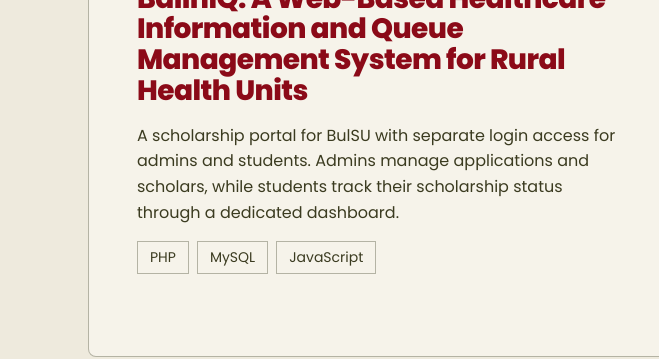
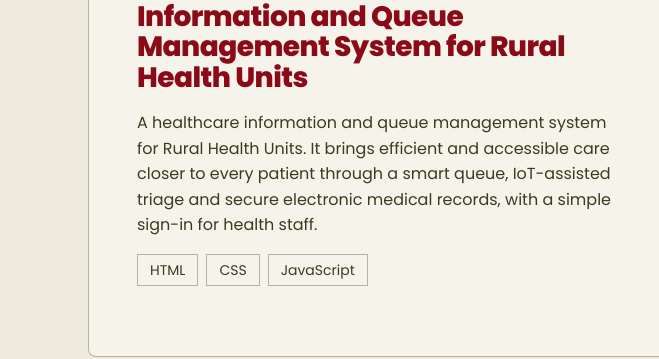
Before and after one commit to azcuyugan/Portfolio, a plain HTML site: page index.html in a window 1280 px wide. Shown: the part 2073-2432 px from the top of the page, 0-659 px from the left. Drawn offline with Linux system fonts and the light colour scheme.

Commit message:
Update index.html

```diff
--- a/index.html
+++ b/index.html
@@ -102,10 +102,10 @@
         onkeydown="if (event.key === 'Enter') window.open('https://www.figma.com/design/C8kdrqGlSAF4CCjaJE8zMj/BALINIQ?node-id=0-1&t=T2rhDBoE2sshWvYk-1', '_blank', 'noopener')">
         <div class="project-text">
           <h3>BaliniQ: A Web-Based Healthcare Information and Queue Management System for Rural Health Units</h3>
-          <p>A scholarship portal for BulSU with separate login access for admins and students. Admins manage applications and scholars, while students track their scholarship status through a dedicated dashboard.</p>
+          <p>A healthcare information and queue management system for Rural Health Units. It brings efficient and accessible care closer to every patient through a smart queue, IoT-assisted triage and secure electronic medical records, with a simple sign-in for health staff.</p>
           <ul class="tags">
-            <li>PHP</li>
-            <li>MySQL</li>
+            <li>HTML</li>
+            <li>CSS</li>
             <li>JavaScript</li>
           </ul>
         </div>
```
